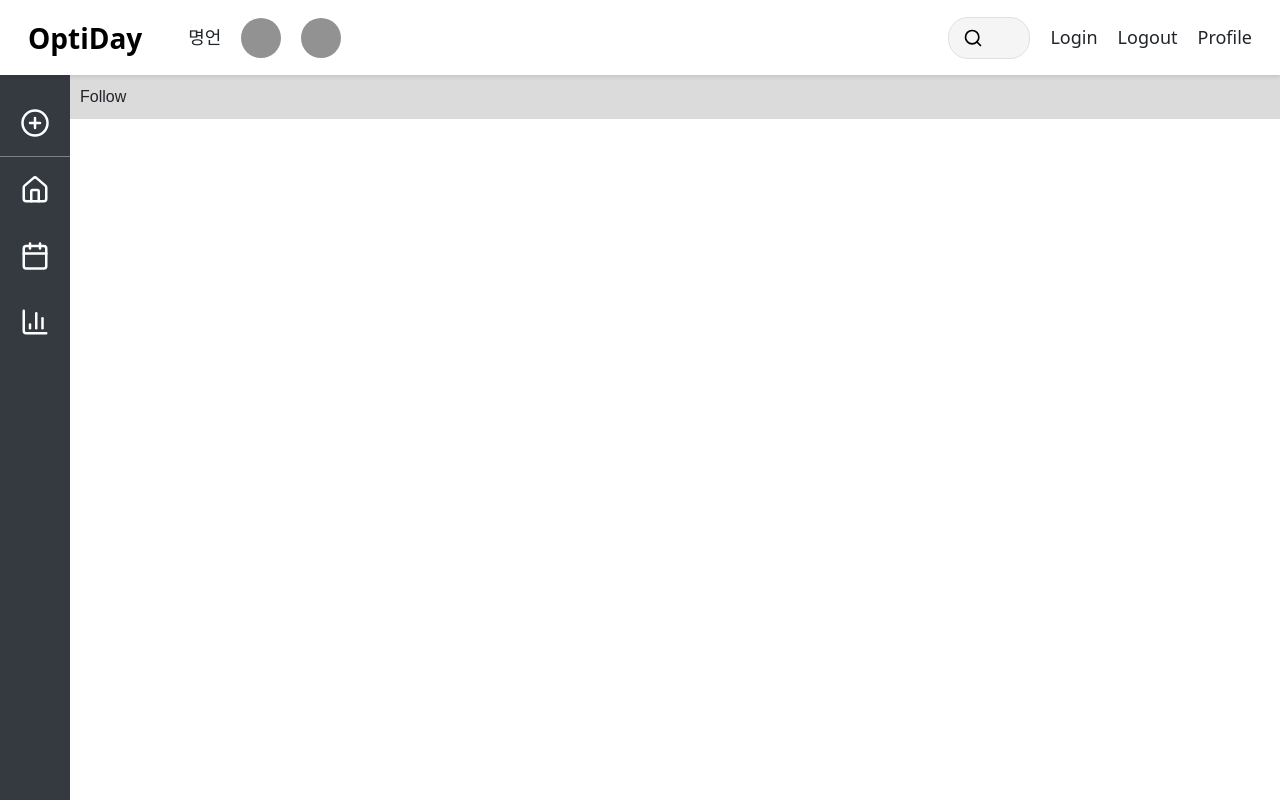
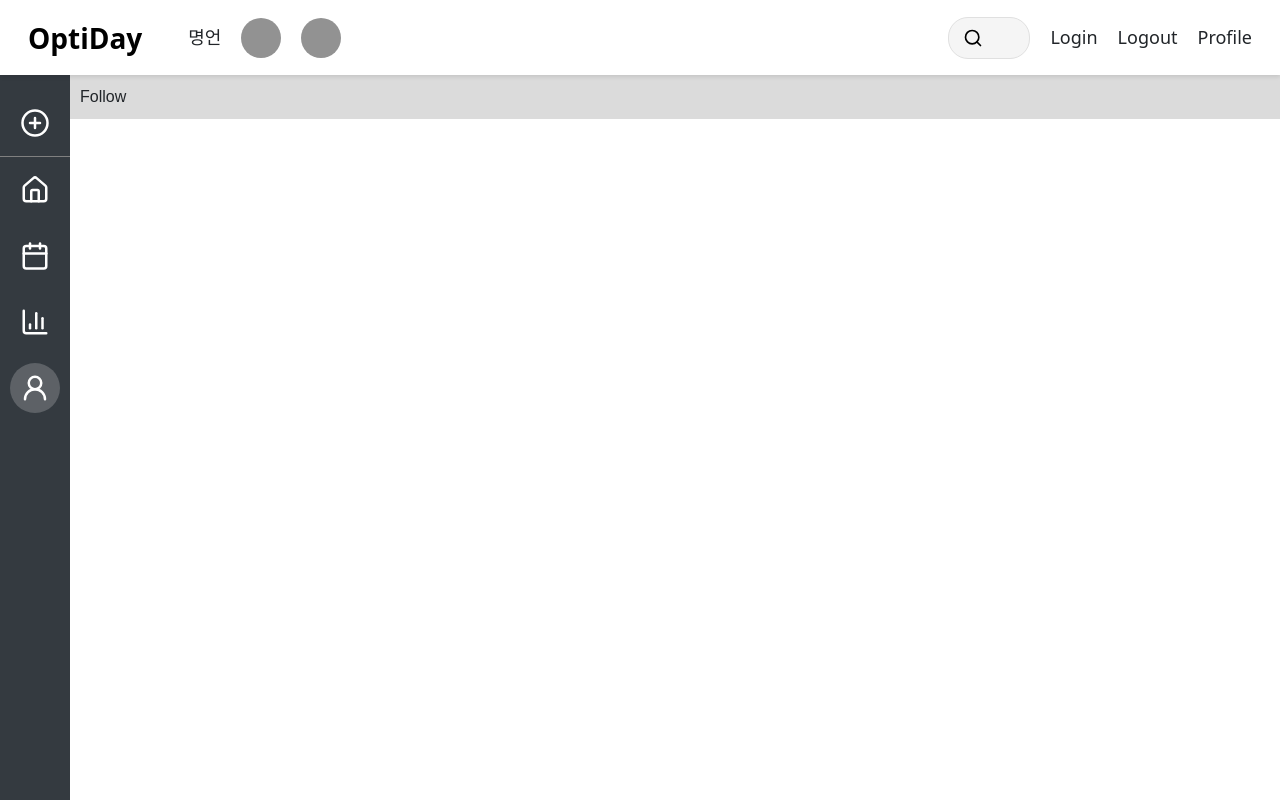
Before and after one commit to lsm15111/OptiDay, a React (Create React App) app in the folder optiday_react/: page /follow in a window 1280 px wide. Built offline with nearby package versions, Linux system fonts and the light colour scheme.

Commit message:
Follow icon Add

```diff
--- a/optiday_react/src/components/bars/Sidebar.jsx
+++ b/optiday_react/src/components/bars/Sidebar.jsx
@@ -1,5 +1,5 @@
 import React, { useState } from "react";
-import { Calendar, ChartColumn, CirclePlus, House } from "lucide-react";
+import { Calendar, ChartColumn, CirclePlus, House, UserRound } from "lucide-react";
 import { Link, useLocation } from "react-router-dom";
 import Todo from '../modals/Todo';
 import '../../styles/Sidebar.css';
@@ -42,6 +42,14 @@ function Sidebar() {
             >
                 <ChartColumn size={30} className="text-white" />
             </Link>
+            <Link
+                to={'/follow'}
+                className={`sideicon ${currentPath === '/follow' ? 'active' : ''}`}
+            >
+                <UserRound size={30} className="text-white" />
+            </Link>
+
+
             <Todo isOpen={isTodoOpen} onClose={closeModal} />
         </div>
     );
```
